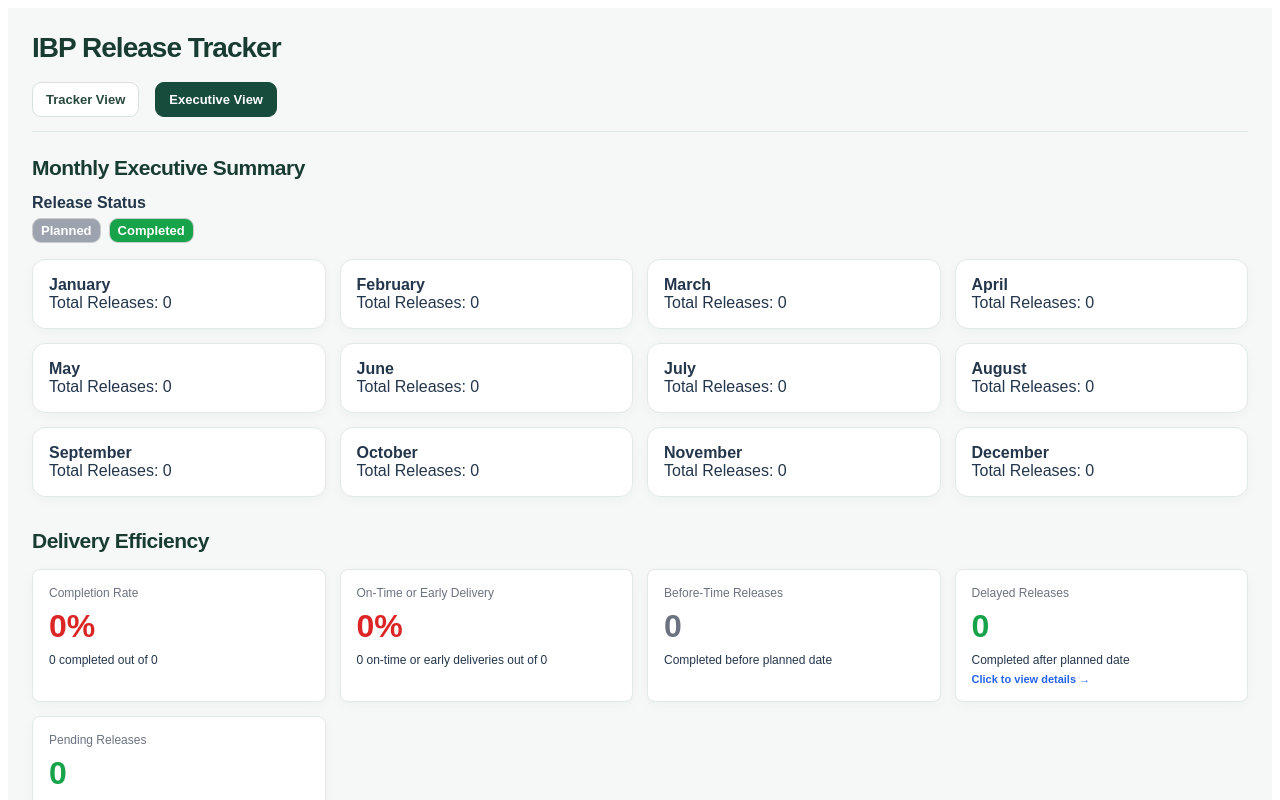
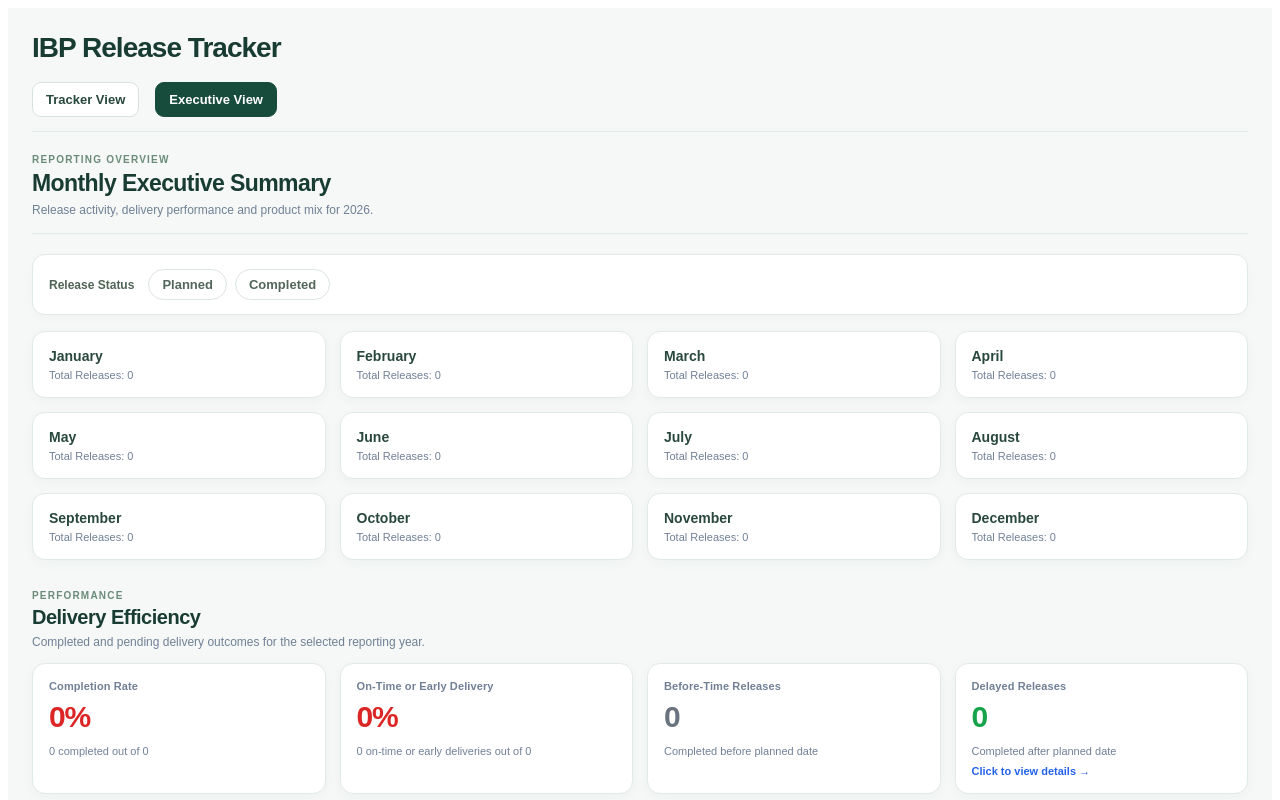
Before and after one commit to pinaki-GH/ibp-release-tracker, a Next.js app: page / in a window 1280 px wide. Both pictures are taken after a click on the button "Executive View". Shown: the top 800 px of the page. Built offline with nearby package versions, Linux system fonts and the light colour scheme.

Commit message:
Update page.tsx

```diff
--- a/app/page.tsx
+++ b/app/page.tsx
@@ -1232,16 +1232,18 @@ const delayedReleases = baseFiltered.filter(r => {
             {/* EXECUTIVE VIEW */}
       {viewMode === "executive" && (
         <div className="rt-executive">
-          <h2 className="rt-page-section-title">Monthly Executive Summary</h2>
+          <div className="rt-exec-page-heading"><div className="rt-eyebrow">REPORTING OVERVIEW</div><h2 className="rt-page-section-title">Monthly Executive Summary</h2><p>Release activity, delivery performance and product mix for {selectedYear}.</p></div>
 
           {/* Executive Summary Status Filter */}
-          <div style={{ marginBottom: 16 }}>
+          <div className="rt-exec-filter-panel" style={{ marginBottom: 16 }}>
             <strong>Release Status</strong>
 
             <div style={{ display: "flex", gap: 8, marginTop: 6 }}>
               {releaseStatuses.map(rs => (
                 <button
                   key={rs.id}
+                  type="button"
+                  aria-pressed={executiveSummaryStatusFilter === rs.id}
                   onClick={() =>
                     setExecutiveSummaryStatusFilter(p =>
                       p === rs.id
@@ -1265,7 +1267,7 @@ const delayedReleases = baseFiltered.filter(r => {
             </div>
           </div>
 
-          <div
+          <div className="rt-exec-month-grid"
             style={{
               display: "grid",
               gridTemplateColumns: "repeat(3, 1fr)",
@@ -1311,7 +1313,7 @@ const delayedReleases = baseFiltered.filter(r => {
                 .filter(t => t.count > 0);
 
               return (
-                <div
+                <div className="rt-exec-month-card"
                   key={month}
                   style={{
                     border: "1px solid #ccc",
@@ -1352,9 +1354,7 @@ const delayedReleases = baseFiltered.filter(r => {
 {/* =====================
    DELIVERY EFFICIENCY
    ===================== */}
-<h2 style={{ marginTop: 32 }}>
-  Delivery Efficiency
-</h2>
+<div className="rt-exec-section-heading"><div className="rt-eyebrow">PERFORMANCE</div><h2>Delivery Efficiency</h2><p>Completed and pending delivery outcomes for the selected reporting year.</p></div>
 
 {(() => {
   // Use a date-only key so KPI cutoffs are independent of browser timezone.
@@ -1437,7 +1437,7 @@ const delayedReleases = baseFiltered.filter(r => {
   };
 
   return (
-    <div
+    <div className="rt-exec-kpi-grid"
       style={{
         display: "grid",
         gridTemplateColumns: "repeat(5, 1fr)",
@@ -1447,7 +1447,7 @@ const delayedReleases = baseFiltered.filter(r => {
       }}
     >
       {/* Completion Rate */}
-      <div
+      <div className="rt-exec-kpi-card"
         style={{
           border: "1px solid #ccc",
           padding: 16,
@@ -1480,7 +1480,7 @@ const delayedReleases = baseFiltered.filter(r => {
       </div>
 
       {/* On-Time Delivery */}
-      <div
+      <div className="rt-exec-kpi-card"
         style={{
           border: "1px solid #ccc",
           padding: 16,
@@ -1513,7 +1513,7 @@ const delayedReleases = baseFiltered.filter(r => {
       </div>
 
       {/* Before-Time Releases */}
-      <div
+      <div className="rt-exec-kpi-card"
         style={{
           border: "1px solid #ccc",
           padding: 16,
@@ -1553,6 +1553,7 @@ const delayedReleases = baseFiltered.filter(r => {
         onClick={() =>
           setShowDelayedDetails(!showDelayedDetails)
         }
+        className="rt-exec-kpi-card rt-exec-kpi-clickable"
         style={{
           border: "1px solid #ccc",
           padding: 16,
@@ -1600,7 +1601,7 @@ const delayedReleases = baseFiltered.filter(r => {
       </div>
 
       {/* Pending Releases */}
-      <div
+      <div className="rt-exec-kpi-card"
         style={{
           border: "1px solid #ccc",
           padding: 16,
@@ -1641,7 +1642,7 @@ const delayedReleases = baseFiltered.filter(r => {
 
 {showDelayedDetails &&
   delayedReleases.length > 0 && (
-    <div
+    <div className="rt-exec-delayed-panel"
       style={{
         marginTop: 24,
         marginBottom: 24,
@@ -1757,18 +1758,18 @@ const delayedReleases = baseFiltered.filter(r => {
           {/* =====================
              PRODUCT RELEASE MIX
              ===================== */}
-          <h2 style={{ marginTop: 32 }}>
-            Product Release Mix
-          </h2>
+          <div className="rt-exec-section-heading"><div className="rt-eyebrow">PORTFOLIO VIEW</div><h2>Product Release Mix</h2><p>Distribution of release types across products and applications.</p></div>
 
           {/* Product Mix Status Filter */}
-          <div style={{ marginBottom: 16 }}>
+          <div className="rt-exec-filter-panel" style={{ marginBottom: 16 }}>
             <strong>Release Status</strong>
 
             <div style={{ display: "flex", gap: 8, marginTop: 6 }}>
               {releaseStatuses.map(rs => (
                 <button
                   key={rs.id}
+                  type="button"
+                  aria-pressed={productMixStatusFilter === rs.id}
                   onClick={() =>
                     setProductMixStatusFilter(p =>
                       p === rs.id
@@ -1792,7 +1793,7 @@ const delayedReleases = baseFiltered.filter(r => {
             </div>
           </div>
 
-          <div
+          <div className="rt-exec-product-grid"
             style={{
               display: "grid",
               gridTemplateColumns: "repeat(2, 1fr)",
@@ -1837,7 +1838,7 @@ const delayedReleases = baseFiltered.filter(r => {
                   .filter(t => t.count > 0);
 
                 return (
-                  <div
+                  <div className="rt-exec-product-card"
                     key={product}
                     style={{
                       border: "1px solid #ccc",
@@ -1975,7 +1976,38 @@ const delayedReleases = baseFiltered.filter(r => {
         .rt-executive [style*="grid-template-columns: repeat(5"] { grid-template-columns: repeat(auto-fit, minmax(175px, 1fr)) !important; }
         .rt-executive [style*="border: 1px solid #ccc"] { border: 1px solid #e2eae5 !important; border-radius: 13px !important; background: #fff; box-shadow: 0 3px 12px rgba(28,55,43,.035); }
         .rt-executive [style*="cursor: pointer"] { transition: transform .15s ease, box-shadow .15s ease; }
-        .rt-executive [style*="cursor: pointer"]:hover { transform: translateY(-2px); box-shadow: 0 7px 18px rgba(28,55,43,.08) !important; }
+        .rt-executive { display: block; }
+        .rt-exec-page-heading { margin: 4px 0 20px; padding: 2px 0 16px; border-bottom: 1px solid #e2eae5; }
+        .rt-exec-page-heading h2 { margin: 0; font-size: 23px; }
+        .rt-exec-page-heading p, .rt-exec-section-heading p { margin: 6px 0 0; color: #718096; font-size: 12px; }
+        .rt-exec-filter-panel { display: flex; align-items: center; gap: 14px; flex-wrap: wrap; padding: 14px 16px; border: 1px solid #e2eae5; border-radius: 13px; background: #fff; box-shadow: 0 3px 12px rgba(28,55,43,.025); }
+        .rt-exec-filter-panel > strong { color: #506456; font-size: 12px; }
+        .rt-exec-filter-panel > div { margin-top: 0 !important; }
+        .rt-exec-filter-panel button { border-radius: 999px !important; padding: 7px 13px !important; background: #fff !important; border: 1px solid #dce5e0 !important; color: #52665b !important; }
+        .rt-exec-filter-panel button[aria-pressed="true"] { background: #e8f2ec !important; border-color: #4e8a70 !important; color: #174b3b !important; }
+        .rt-exec-month-grid { grid-template-columns: repeat(auto-fit, minmax(245px, 1fr)) !important; gap: 14px !important; }
+        .rt-exec-month-card { min-width: 0; padding: 16px !important; border: 1px solid #e2eae5 !important; border-radius: 13px; background: #fff; box-shadow: 0 3px 12px rgba(28,55,43,.03); }
+        .rt-exec-month-card > strong { display: block; margin-bottom: 5px; color: #29483d; font-size: 14px; }
+        .rt-exec-month-card > div:nth-child(2) { color: #718096; font-size: 11px; }
+        .rt-exec-month-card > div[style*="margin-top: 6px"] { padding-top: 8px; border-top: 1px solid #edf1ee; }
+        .rt-exec-month-card > div[style*="margin-top: 6px"] > div:first-child { margin-bottom: 5px; color: #506456; font-size: 11px !important; }
+        .rt-exec-month-card > div[style*="background: rgb(238, 238, 238)"], .rt-exec-month-card > div[style*="background: #eee"] { overflow: hidden; border-radius: 999px; background: #edf2ee !important; }
+        .rt-exec-section-heading { margin: 30px 0 14px; }
+        .rt-exec-section-heading h2 { margin: 0; font-size: 20px; }
+        .rt-exec-kpi-grid { grid-template-columns: repeat(auto-fit, minmax(185px, 1fr)) !important; gap: 14px !important; margin-top: 14px !important; }
+        .rt-exec-kpi-card { min-width: 0; border: 1px solid #e2eae5 !important; border-radius: 13px !important; padding: 17px !important; background: #fff; box-shadow: 0 3px 12px rgba(28,55,43,.035); }
+        .rt-exec-kpi-card > div:first-child { color: #718096 !important; font-size: 11px !important; font-weight: 700; letter-spacing: .01em; }
+        .rt-exec-kpi-card > div:nth-child(2) { font-size: 30px !important; line-height: 1.15; letter-spacing: -.04em; }
+        .rt-exec-kpi-card > div:nth-child(3) { color: #718096; font-size: 11px !important; line-height: 1.5; }
+        .rt-exec-kpi-clickable { cursor: pointer; }
+        .rt-exec-delayed-panel { border: 1px solid #e2eae5 !important; border-radius: 14px !important; padding: 18px !important; background: #fff !important; box-shadow: 0 3px 12px rgba(28,55,43,.025); }
+        .rt-exec-delayed-panel > div > div { border-color: #e2eae5 !important; border-radius: 10px !important; }
+        .rt-exec-product-grid { grid-template-columns: repeat(auto-fit, minmax(280px, 1fr)) !important; gap: 14px !important; }
+        .rt-exec-product-card { min-width: 0; padding: 16px !important; border: 1px solid #e2eae5 !important; border-radius: 13px; background: #fff; box-shadow: 0 3px 12px rgba(28,55,43,.03); }
+        .rt-exec-product-card > strong { display: block; margin-bottom: 6px; color: #29483d; font-size: 13px; }
+        .rt-exec-product-card > div:nth-child(2) { color: #718096; font-size: 11px !important; }
+        .rt-exec-product-card > div[style*="height: 16px"] { border: 0 !important; border-radius: 999px; }
+        .rt-exec-product-card > div:last-child { display: flex; flex-wrap: wrap; gap: 7px 12px; color: #718096; font-size: 10px !important; line-height: 1.6; }
         @media (max-width: 760px) {
           .rt-app { padding: 16px !important; }
           .rt-app h1 { font-size: 24px; }
@@ -1985,6 +2017,9 @@ const delayedReleases = baseFiltered.filter(r => {
           .rt-year-toolbar { flex-wrap: wrap; }
           .rt-export-button { margin-left: 0; }
           .rt-executive > div[style*="grid-template-columns"] { grid-template-columns: 1fr !important; }
+          .rt-exec-filter-panel { align-items: flex-start; }
+          .rt-exec-page-heading h2 { font-size: 21px; }
+          .rt-exec-section-heading { margin-top: 24px; }
         }
       `}</style>
     </div>
```
